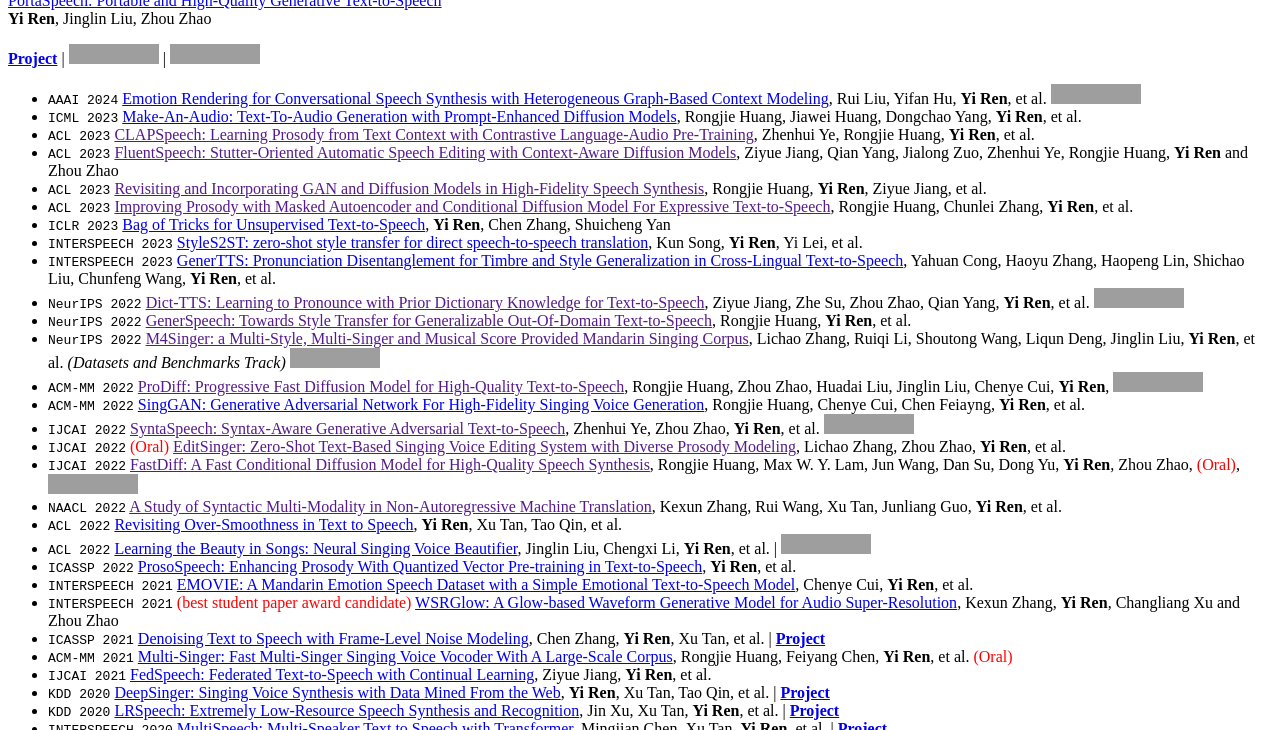
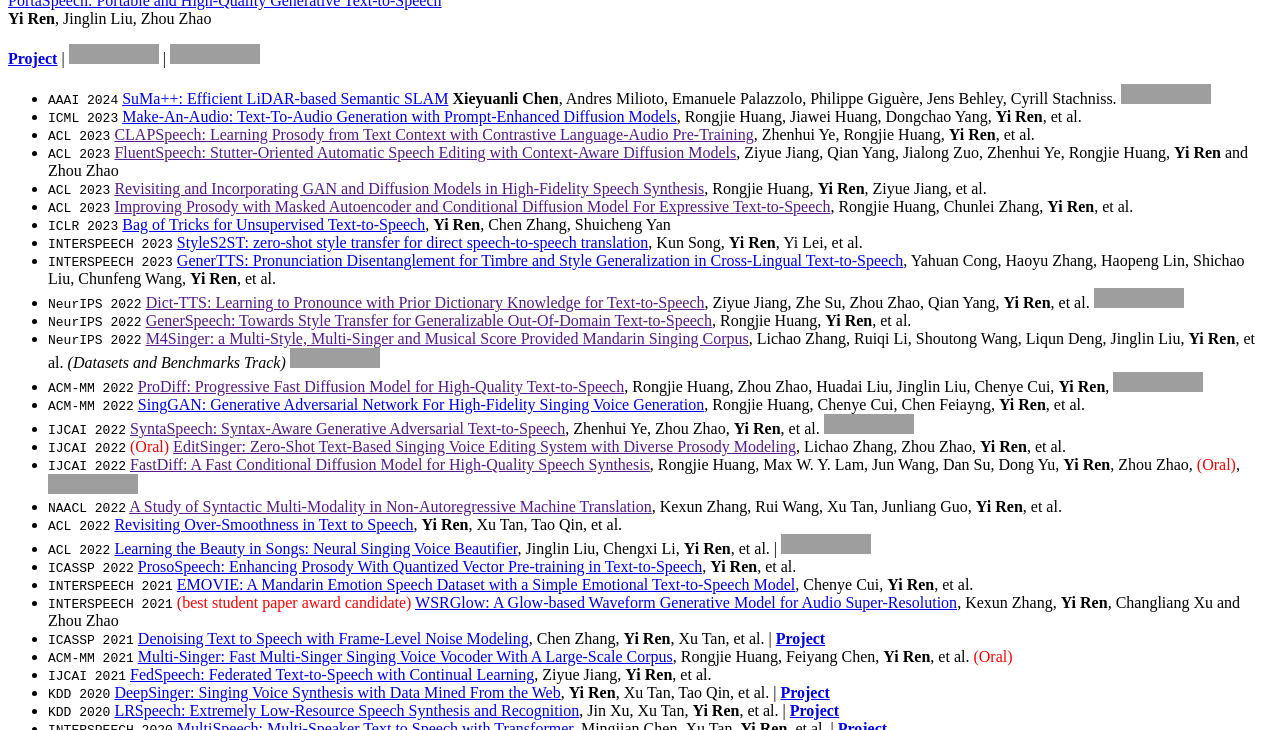
Before and after one commit to shenyehui/my-home, a Jekyll site: the page built from _pages/includes/pub.md, in a window 1280 px wide and 900 px high, scrolled down 5930 px, cut to the strip 170-900 px from the top of the window. Built offline with Jekyll 4.4.1, drawn with Linux system fonts in a browser that asks for light colours; our own code applies the rules of GitHub Pages for plain Markdown files; grey boxes are pictures that could not be loaded.

Commit message:
Update pub.md

```diff
--- a/_pages/includes/pub.md
+++ b/_pages/includes/pub.md
@@ -12,7 +12,7 @@
 [**Project** ![](https://img.shields.io/github/stars/PRBonn/semantic_suma?style=social)](https://github.com/PRBonn/semantic_suma)
 
 - **Academic Impact**: Our work are promoted by more than 20 media and forums, such as [paopao](https://www.jintiankansha.me/t/qh9l9SITrX)、[cloud.tencent](https://cloud.tencent.com/developer/article/1772287).
-[//]: # "- **Industry Impact**: FastSpeech has been deployed in [Microsoft Azure TTS service](https://techcommunity.microsoft.com/t5/azure-ai/neural-text-to-speech-extends-support-to-15-more-languages-with/ba-#p/1505911) and supports 49 more languages with state-of-the-art AI quality. It was also shown as a text-to-speech system acceleration example in [NVIDIA GTC2020](https://resources.nvidia.com/events/GTC2020s21420)."
+"- **Industry Impact**: FastSpeech has been deployed in [Microsoft Azure TTS service](https://techcommunity.microsoft.com/t5/azure-ai/neural-text-to-speech-extends-support-to-15-more-languages-with/ba-#p/1505911) and supports 49 more languages with state-of-the-art AI quality. It was also shown as a text-to-speech system acceleration example in [NVIDIA GTC2020](https://resources.nvidia.com/events/GTC2020s21420).
 </div>
 </div>
 
@@ -66,7 +66,8 @@ Jinglin Liu, Chengxi Li, **Yi Ren**, Feiyang Chen, Zhou Zhao
 </div>
 </div>
 
-- `AAAI 2024` [Emotion Rendering for Conversational Speech Synthesis with Heterogeneous Graph-Based Context Modeling](https://arxiv.org/abs/2312.11947), Rui Liu, Yifan Hu, **Yi Ren**, et al. [![](https://img.shields.io/github/stars/walker-hyf/ECSS?style=social&label=Code+Stars)](https://github.com/walker-hyf/ECSS)
+- `AAAI 2024` [SuMa++: Efficient LiDAR-based Semantic SLAM](https://arxiv.org/abs/2105.11320)
+**Xieyuanli Chen**, Andres Milioto, Emanuele Palazzolo, Philippe Giguère, Jens Behley, Cyrill Stachniss. [![](https://img.shields.io/github/stars/PRBonn/semantic_suma?style=social&label=Code+Stars)](https://github.com/PRBonn/semantic_suma)
 - ``ICML 2023`` [Make-An-Audio: Text-To-Audio Generation with Prompt-Enhanced Diffusion Models](https://text-to-audio.github.io/paper.pdf), Rongjie Huang, Jiawei Huang, Dongchao Yang, **Yi Ren**, et al.
 - ``ACL 2023`` [CLAPSpeech: Learning Prosody from Text Context with Contrastive Language-Audio Pre-Training](), Zhenhui Ye, Rongjie Huang, **Yi Ren**, et al.
 - ``ACL 2023`` [FluentSpeech: Stutter-Oriented Automatic Speech Editing with Context-Aware Diffusion Models](), Ziyue Jiang, Qian Yang, Jialong Zuo, Zhenhui Ye, Rongjie Huang, **Yi Ren** and Zhou Zhao
```
